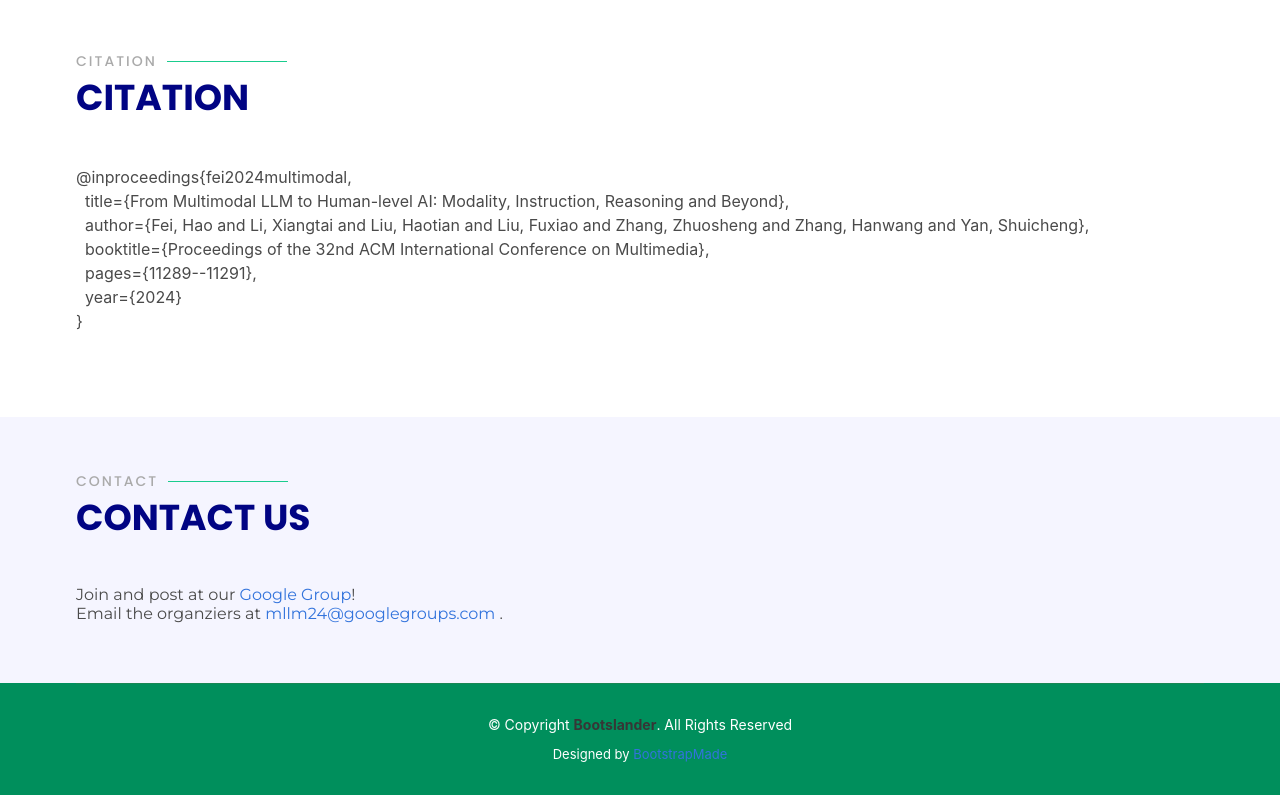
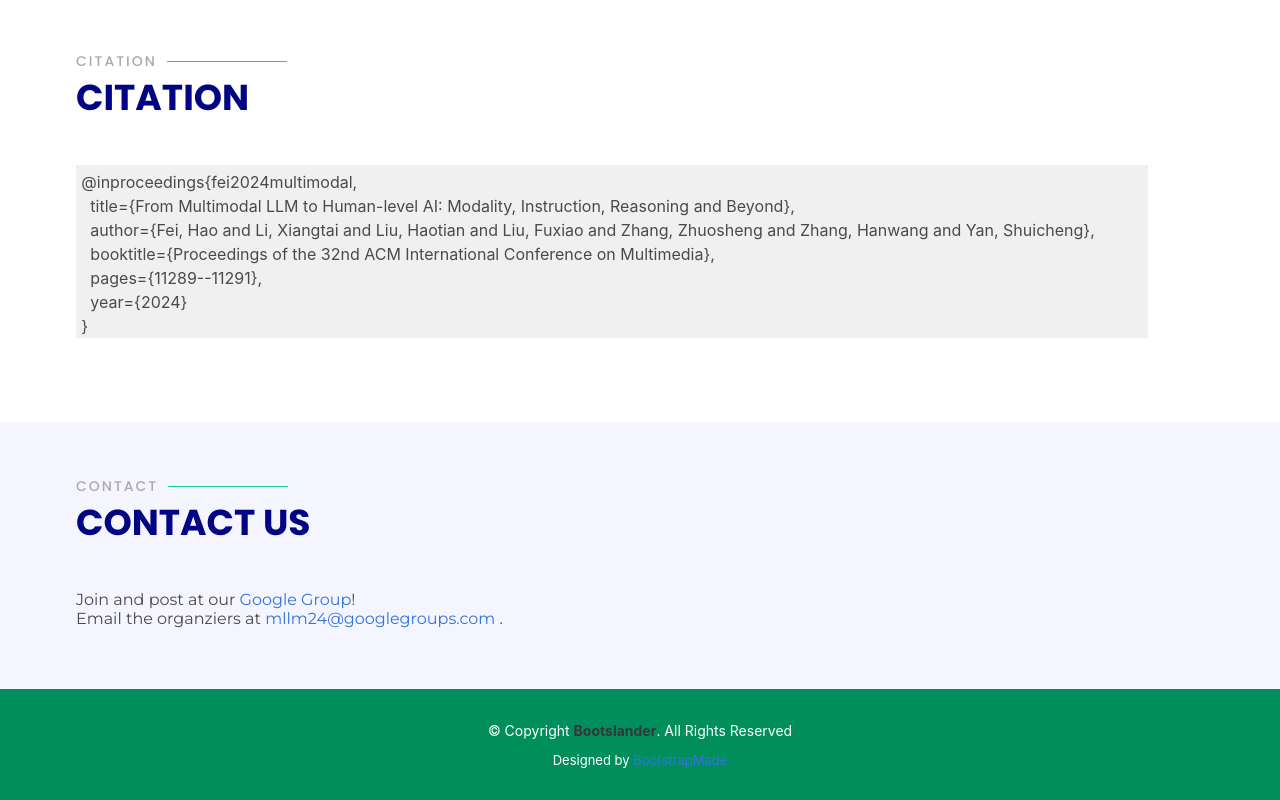
Before and after one commit to MLLM2024/ACM-MM2024, a plain HTML site: page index.html in a window 1280 px wide. Shown: the part 7467-8267 px from the top of the page. Drawn offline with Linux system fonts and the light colour scheme.

Commit message:
Update index.html

```diff
--- a/index.html
+++ b/index.html
@@ -1170,7 +1170,7 @@
         </div>
 
           <div style="width:95%">
-            <p  style="text-align:justify">
+            <p  style="text-align:justify;background-color: rgba(0,0,0,0.0590000004);padding-bottom: 0.0pt;padding-left: 4.0pt;padding-right: 4.0pt;padding-top: 4.0pt;y">
 	    @inproceedings{fei2024multimodal,<br>
 	  &nbsp title={From Multimodal LLM to Human-level AI: Modality, Instruction, Reasoning and Beyond},<br>
 	  &nbsp author={Fei, Hao and Li, Xiangtai and Liu, Haotian and Liu, Fuxiao and Zhang, Zhuosheng and Zhang, Hanwang and Yan, Shuicheng},<br>
@@ -1180,7 +1180,6 @@
 	}<br>
             </p>
         </div>
-
 
       </div>
     </section>
```
